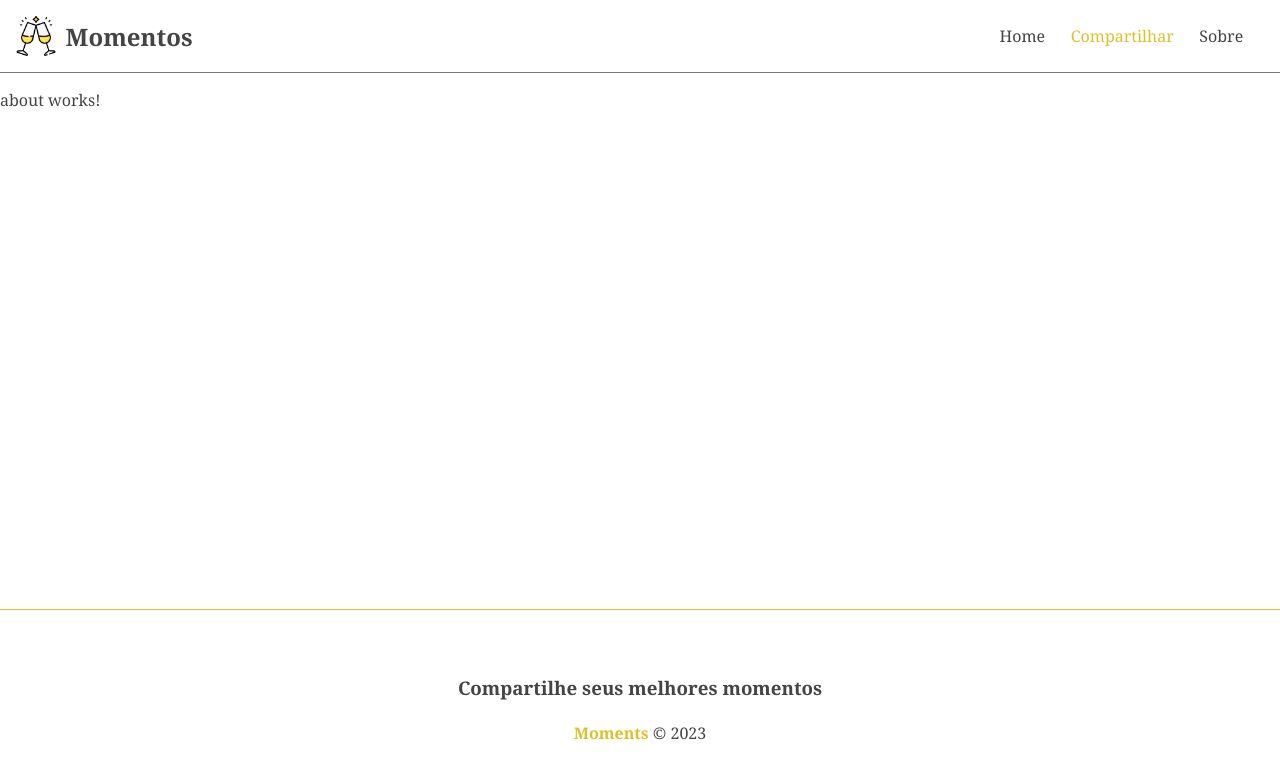
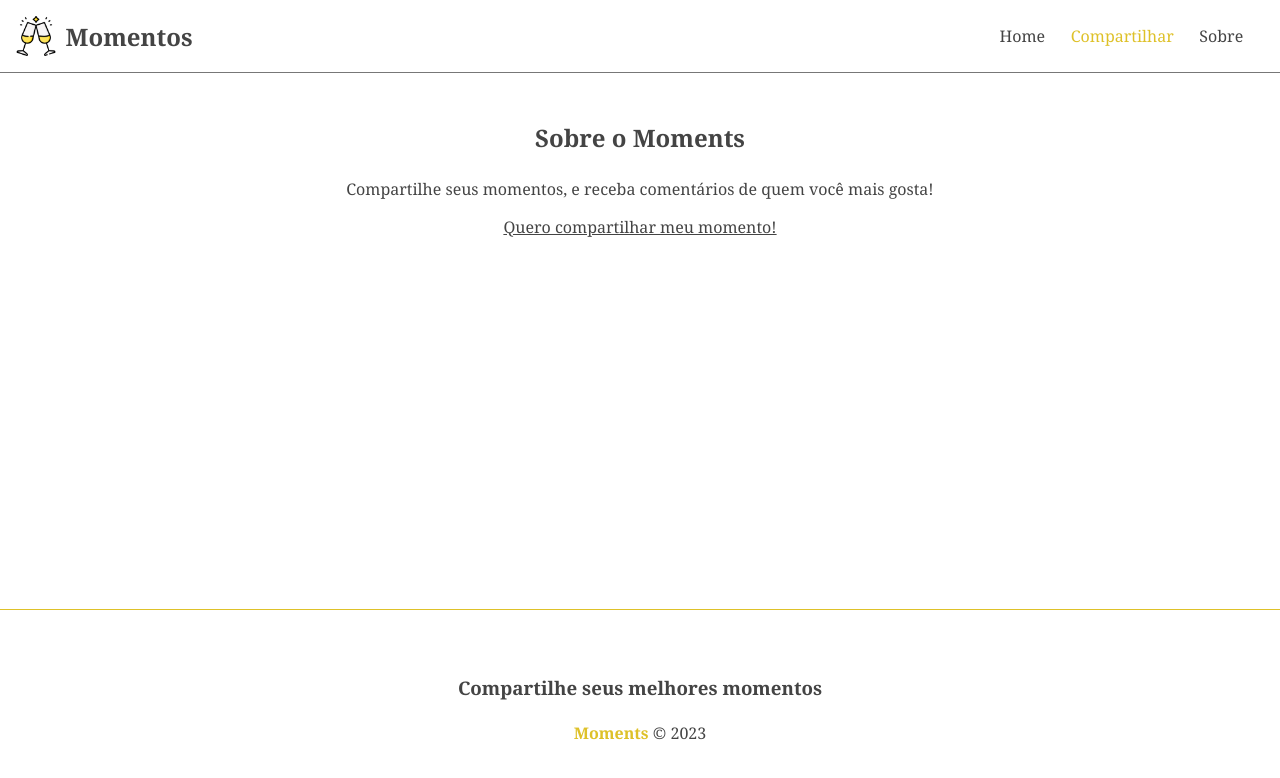
Before and after one commit to D-Wolter/Angular-Projeto-Moments-FronEnd, an Angular app in the folder moments-front/moments/: page /about in a window 1280 px wide. Shown: the top 778 px of the page. Built offline with nearby package versions, Linux system fonts and the light colour scheme.

Commit message:
criado conteudo do about

```diff
--- a/moments-front/moments/src/app/components/pages/about/about.component.css
+++ b/moments-front/moments/src/app/components/pages/about/about.component.css
@@ -0,0 +1,15 @@
+.about {
+    display: flex;
+    flex-direction: column;
+    align-items: center;
+    justify-content: center;
+    padding: 2em;
+}
+
+h2, p {
+    margin-bottom: 1em;
+}
+
+.about a {
+    text-decoration: underline;
+}
--- a/moments-front/moments/src/app/components/pages/about/about.component.html
+++ b/moments-front/moments/src/app/components/pages/about/about.component.html
@@ -1 +1,5 @@
-<p>about works!</p>
+<div class="about">
+    <h2>Sobre o Moments</h2>
+    <p>Compartilhe seus momentos, e receba comentários de quem você mais gosta!</p>
+    <a routerLink="/moments/new">Quero compartilhar meu momento!</a>
+</div>
```
